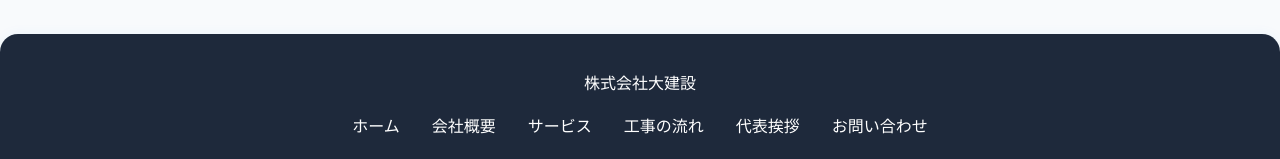
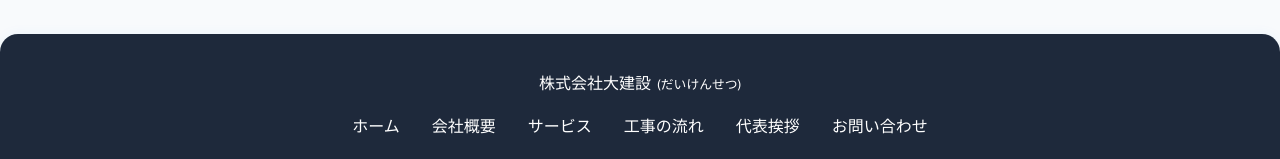
Before and after one commit to koteharyu/daiken_hp, a Next.js app: page / in a window 1280 px wide. Shown: the part 4502-4661 px from the top of the page. Built offline with nearby package versions, Linux system fonts and the light colour scheme.

Commit message:
seo key words

```diff
--- a/src/app/layout.tsx
+++ b/src/app/layout.tsx
@@ -28,8 +28,8 @@ export default function RootLayout({
         <meta name="viewport" content="width=device-width, initial-scale=1" />
         <link rel="icon" href="/favicon.jpg" type="image/jpeg" />
         <title>株式会社大建設 | 福岡市西区のリフォーム専門会社 - 屋根・外壁・内装・防水工事</title>
-        <meta name="description" content="福岡県福岡市西区の株式会社大建設。屋根・外壁・内装・防水工事のリフォーム専門会社です。地域密着で丁寧な施工をお約束。無料見積もり実施中。" />
-        <meta name="keywords" content="リフォーム,屋根工事,外壁工事,内装工事,防水工事,福岡市西区,福岡県,大建設,塗装工事,設備工事" />
+        <meta name="description" content="福岡県福岡市西区の株式会社大建設（だいけんせつ）。屋根・外壁・内装・防水工事のリフォーム専門会社です。地域密着で丁寧な施工をお約束。無料見積もり実施中。" />
+        <meta name="keywords" content="リフォーム,屋根工事,外壁工事,内装工事,防水工事,福岡市西区,福岡県,大建設,だいけんせつ,ダイケンセツ,塗装工事,設備工事" />
         <meta name="author" content="株式会社大建設" />
         <meta name="robots" content="index, follow" />
         <link rel="canonical" href="https://www.daikensetsu111.com" />
--- a/src/app/page.tsx
+++ b/src/app/page.tsx
@@ -296,7 +296,7 @@ export default function Home() {
 
       {/* フッター! */}
       <footer className={styles.footerModern}>
-        <div>株式会社大建設</div>
+        <div>株式会社大建設<span style={{fontSize: '0.8em', marginLeft: '0.5em'}}>(だいけんせつ)</span></div>
         <div className={styles.footerLinks}>
           <a href="#">ホーム</a>
           <a href="#about">会社概要</a>
```
